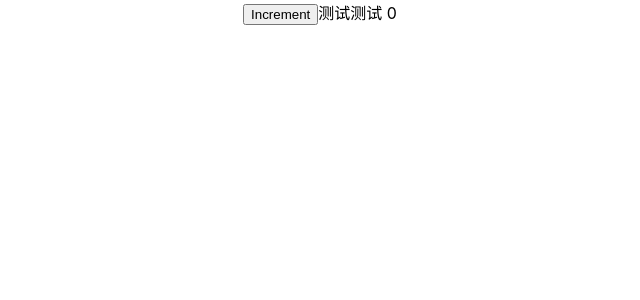
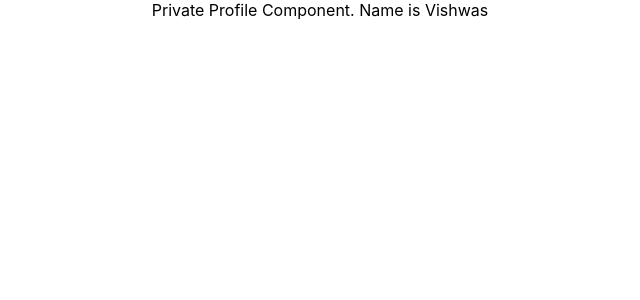
Before and after one commit to Bruce-shuai/react_typescript_review, a React (Create React App) app: page / in a window 1280 px wide. Shown: the top 300 px of the page, without its empty margins (320-960 px from the left). Built offline with nearby package versions, Linux system fonts and the light colour scheme.

Commit message:
将组件作为属性进行传递

```diff
--- a/src/App.tsx
+++ b/src/App.tsx
@@ -1,9 +1,11 @@
 import './App.css';
-import {Counter} from './components/class/Counter';
+import {Private} from './components/auth/Private';
+import {Profile} from './components/auth/Profile';
 function App() {
   return (
     <div className="App">
-      <Counter message="测试测试"/>
+      {/* 这里直接进行组件作为属性进行传递 */}
+      <Private isLoggedIn={true} Component={Profile}/>
     </div>
   );
 }
--- /dev/null
+++ b/src/components/auth/Login.tsx
@@ -0,0 +1,3 @@
+export const Login = () => {
+  return <div>Please login to continue</div>
+}
--- /dev/null
+++ b/src/components/auth/Private.tsx
@@ -0,0 +1,14 @@
+import { Login } from './Login'
+import { ProfileProps } from './Profile';
+type PrivateProps = {
+  isLoggedIn: boolean,
+  // 这里是传一个组件
+  Component: React.ComponentType<ProfileProps>  // 注意这里和ReactNode 的区别
+}
+export const Private = ({isLoggedIn, Component}:PrivateProps) => {
+  if (isLoggedIn) {
+    return <Component name='Vishwas' />
+  } else {
+    return <Login />
+  }
+}
--- /dev/null
+++ b/src/components/auth/Profile.tsx
@@ -0,0 +1,7 @@
+export type ProfileProps = {
+  name: string
+}
+
+export const Profile = ({name}: ProfileProps) => {
+  return <div>Private Profile Component. Name is {name}</div>
+}
```
